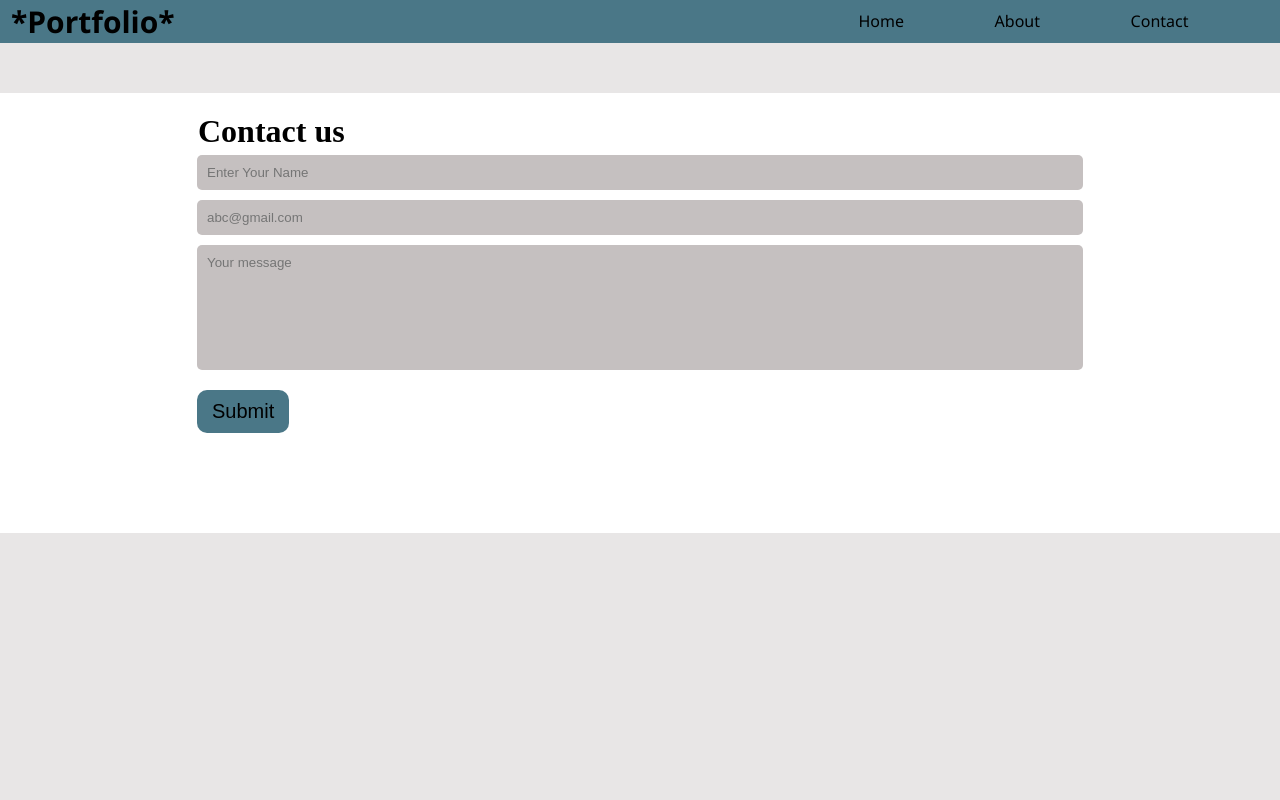
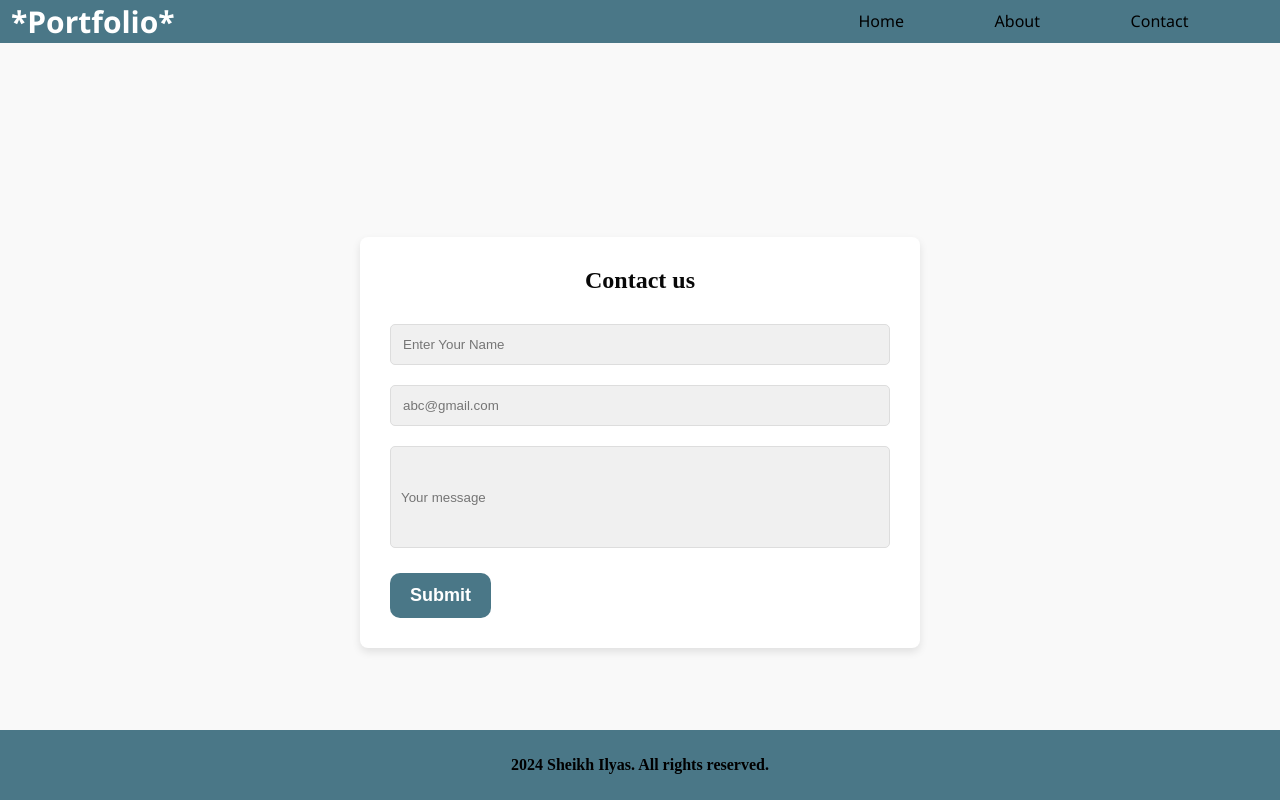
Before and after one commit to sheikhilyas/Portfoliocustomcss, a Next.js app: page /contact in a window 1280 px wide. Shown: the top 800 px of the page. Built offline with nearby package versions, Linux system fonts and the light colour scheme.

Commit message:
adding a animation

```diff
--- a/src/style/contant.css
+++ b/src/style/contant.css
@@ -1,50 +1,109 @@
-.contact-main{
+@keyframes fadeIn {
+    from {
+        opacity: 0;
+        transform: translateY(20px);
+    }
+    to {
+        opacity: 1;
+        transform: translateY(0);
+    }
+}
+
+.contact-main {
     display: flex;
     justify-content: center;
+    align-items: center;
     width: 100%;
-    height: 100%;
-    margin-top: 50px;
-    margin-bottom: 50%;
-    background-color: white;
+    min-height: 100vh;
+    background-color: #f9f9f9;
 }
-.con-title{
-    padding-left: 6px;
+
+.form-container {
+    background-color: #ffffff;
+    width: 70%;
+    max-width: 500px;
+    padding: 30px;
+    border-radius: 8px;
+    box-shadow: 0 4px 8px rgba(0, 0, 0, 0.1);
+    animation: fadeIn 0.6s ease-out;
+    transition: transform 0.3s ease, box-shadow 0.3s ease;
 }
-.form-container{
-    background-color: white;
-    width: 70%;
-    height: 400px;
-    border-radius: 5px;
-    padding: 20px;
 
+.form-container:hover {
+    transform: translateY(-5px);
+    box-shadow: 0 8px 16px rgba(0, 0, 0, 0.2);
 }
-.form{
+
+.con-title {
+    font-size: 24px;
+    font-weight: bold;
+    color: #080808;
+    margin-bottom: 20px;
+    text-align: center;
+}
+
+.form {
     display: flex;
     flex-direction: column;
 }
-input{
+
+input {
+    padding: 12px;
+    margin: 10px 0;
+    background-color: rgb(240, 240, 240);
+    border: 1px solid #ddd;
+    border-radius: 5px;
+    transition: all 0.3s ease;
+}
+
+input:focus {
+    background-color: #e8f0fe;
+    border-color: #4a7787;
+    outline: none;
+    box-shadow: 0 0 5px rgba(74, 119, 135, 0.5);
+}
+
+.msg {
     padding: 10px;
-    margin: 5px;
-    background-color: rgb(197, 192, 192);
-    border: none;
+    margin: 10px 0;
+    background-color: rgb(240, 240, 240);
+    border: 1px solid #ddd;
     border-radius: 5px;
+    min-height: 80px;
 }
-.msg{
-    padding-bottom: 100px;
+
+.msg:focus {
+    background-color: #e8f0fe;
+    border-color: #4a7787;
+    outline: none;
+    box-shadow: 0 0 5px rgba(74, 119, 135, 0.5);
 }
-.button{
-    padding: 10px 15px 10px 15px;
-    background-color: rgb(74, 119, 135);
-    font-size: 20px;
+
+.button {
+    padding: 12px 20px;
+    background-color: #4a7787;
+    font-size: 18px;
+    font-weight: bold;
+    color: white;
     border: none;
     border-radius: 10px;
+    cursor: pointer;
+    transition: background-color 0.3s ease, transform 0.3s ease;
     margin-top: 15px;
-    margin-left: 5px;
+    align-self: center;
 }
-@media screen and (min-width:0px) and (max-width:750px) {
-    .form-container{
+
+.button:hover {
+    background-color: #375e67;
+    transform: scale(1.05);
+}
+@media screen and (max-width: 750px) {
+    .form-container {
         width: 90%;
-        margin-bottom: 350px;
+        padding: 20px;
     }
 
+    .con-title {
+        font-size: 20px;
+    }
 }
--- a/src/style/footer.css
+++ b/src/style/footer.css
@@ -1,4 +1,4 @@
-.footer{
+.footer {
     font-size: 8px;
     width: 100%;
     height: 70px;
@@ -6,4 +6,18 @@
     display: flex;
     justify-content: center;
     align-items: center;
+    position: fixed; /* Footer ko screen ke bottom pe fix karne ke liye */
+    bottom: 0;
+    left: 0;
+    z-index: 1000; /* ensure karne ke liye ke footer upar rahe */
 }
+.content {
+    padding-bottom: 70px; /* Footer ki height ke equal padding */
+}
+
+@media (max-width: 750px) {
+    .footer {
+        height: 50px; /* Aap isay adjust kar sakte hain */
+        font-size: 10px;
+    }
+}
--- a/src/style/header.css
+++ b/src/style/header.css
@@ -1,4 +1,3 @@
-
 .header{
     background-color: rgb(74, 119, 135);
     display: flex;
@@ -29,6 +28,7 @@
     margin-left: 10px;
     font-size: 30px;
     font-family: 'Segoe UI', Tahoma, Geneva, Verdana, sans-serif;
+    color: white;
 }
 @media screen and (min-width:100px) and (max-width:750px) {
     .header{
```
Also changed, not shown: src/style/education.css (+55 -15 lines), src/style/hero.css (+71 -18 lines), src/style/services.css (+52 -16 lines).
